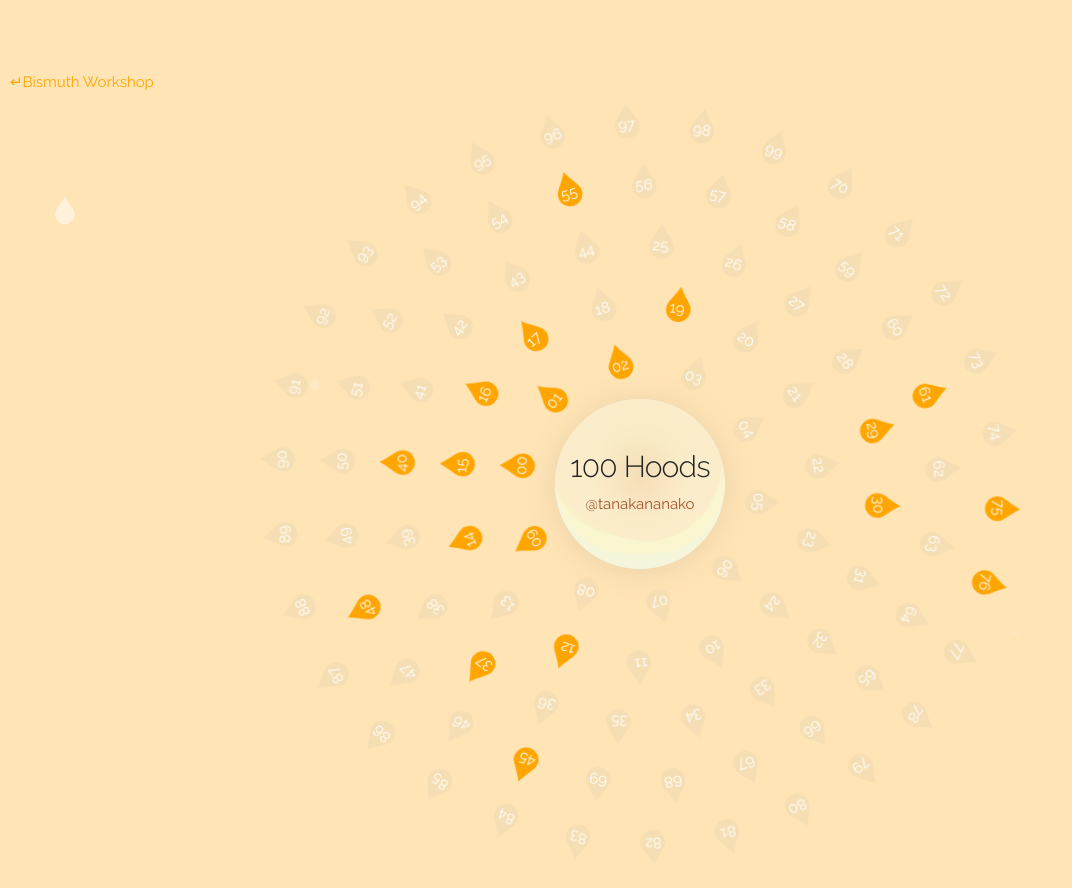
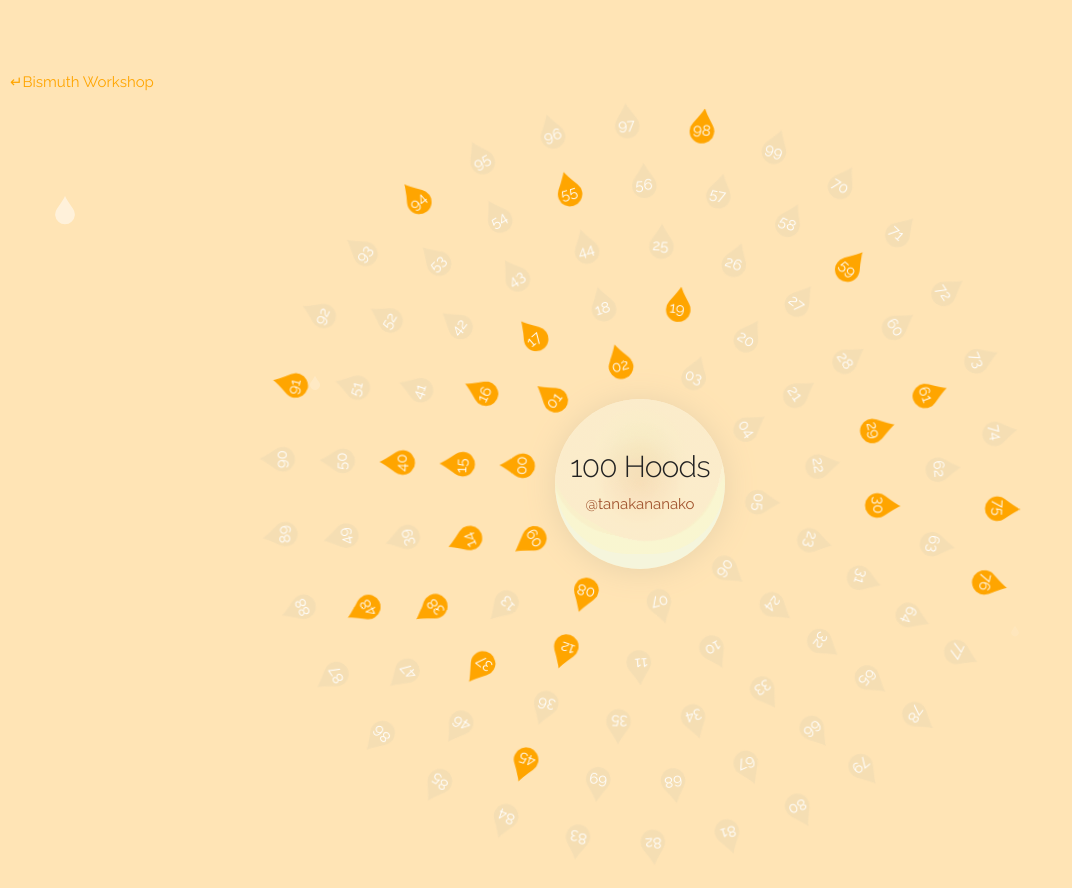
Before and after one commit to RhapsodySiu/carousel_gallery, a plain HTML site: page index.html in a window 1280 px wide. Shown: the top 888 px of the page, without its empty margins (0-1072 px from the left). Drawn offline with Linux system fonts and the light colour scheme.

Commit message:
add 6 entries
Change-Id: I545830cc4c00466b02b06541e11ac831ef5e7eb0

```diff
--- a/data.js
+++ b/data.js
@@ -8,67 +8,67 @@ var gallery_data = {
     defaultTextColor: "Black",
 	defaultBtnColor: "White",
     customBtnBgColors: ["orange","orange","orange","wheat","wheat",
-					   "wheat","wheat","wheat","wheat","orange",
+					   "wheat","wheat","wheat","orange","orange",
 					   "wheat","wheat","orange","wheat","orange",
 					   "orange","orange","orange","wheat","orange",
 					   "wheat","wheat","wheat","wheat","wheat",
 					   "wheat","wheat","wheat","wheat","orange",
 					   "orange","wheat","wheat","wheat","wheat",
-					   "wheat","wheat","orange","wheat","wheat",
+					   "wheat","wheat","orange","orange","wheat",
 					   "orange","wheat","wheat","wheat","wheat",
 					   "orange","wheat","wheat","orange","wheat",
 					   "wheat","wheat","wheat","wheat","wheat",
-					   "orange","wheat","wheat","wheat","wheat",
+					   "orange","wheat","wheat","wheat","orange",
 					   "wheat","orange","wheat","wheat","wheat",
 					   "wheat","wheat","wheat","wheat","wheat",
 					   "wheat","wheat","wheat","wheat","wheat",
 					   "orange","orange","wheat","wheat","wheat",
 					   "wheat","wheat","wheat","wheat","wheat",
 					   "wheat","wheat","wheat","wheat","wheat",
-					   "wheat","wheat","wheat","wheat","wheat",
-					   "wheat","wheat","wheat","wheat","wheat"],
+					   "wheat","orange","wheat","wheat","orange",
+					   "wheat","wheat","wheat","orange","wheat"],
     customBtnBgColorsHover: [],
 	customBtnColors: [],
     customTextColors: ["lightslategrey","cornsilk","lightsalmon","brown","brown",
-					   "brown","brown","brown","brown","lightgray",
+					   "brown","brown","brown","#ffcc81","lightgray",
 					   "brown","brown","darkolivegreen","brown","#cdd7ff",
 					   "#bce7e3","lightgray","darkcyan","brown","magenta",
 					   "brown","brown","brown","brown","brown",
 					   "brown","brown","brown","brown","brown",
 					   "orange","brown","brown","brown","brown",
-					   "brown","brown","yellow","brown","brown",
+					   "brown","brown","yellow","#595e05","brown",
 					   "orange","brown","brown","brown","brown",
 					   "darkmagenta","brown","brown","lightcyan","brown",
 					   "brown","brown","brown","brown","brown",
-					   "#423928","brown","brown","brown","brown",
+					   "#423928","brown","brown","brown","#4f3a1b",
 					   "brown","lightyellow","brown","brown","brown",
 					   "brown","brown","brown","brown","brown",
 					   "brown","brown","brown","brown","brown",
 					   "#fff","lightpink","brown","brown","brown",
 					   "brown","brown","brown","brown","brown",
 					   "brown","brown","brown","brown","brown",
-					   "brown","brown","brown","brown","brown",
-					   "brown","brown","brown","brown","brown"],
+					   "brown","#ded9d5","brown","brown","#fff",
+					   "brown","brown","brown","#f2ff9f","brown"],
     imgNames: ["0","1","2","n","n",
-			   "n","n","n","n","9",
+			   "n","n","n","8","9",
 			   "n","n","12","n","14",
 			   "15","16","17","n","19",
 			   "n","n","n","n","n",
 			   "n","n","n","n","29",
 			   "30","n","n","n","n",
-			   "n","n","37","n","n",
+			   "n","n","37","38","n",
 			   "40","n","n","n","n",
 			   "45","n","n","48","n",
 			   "n","n","n","n","n",
-			   "55","n","n","n","n",
+			   "55","n","n","n","59",
 			   "n","61","n","n","n",
 			   "n","n","n","n","n",
 			   "n","n","n","n","n",
 			   "75","76","n","n","n",
 			   "n","n","n","n","n",
 			   "n","n","n","n","n",
-			   "n","n","n","n","n",
-			   "n","n","n","n","n"],
+			   "n","91","n","n","94",
+			   "n","n","n","98","n"],
     itemTags: [],
     itemNames: ["Amniotic Acid",//1
                 "Blood",
@@ -78,13 +78,13 @@ var gallery_data = {
                 "", //Gastric Acid
                 "", //Semen
                 "", //Urine
-                "", //Pus
+                "Pus",
                 "Holy Water", //10
                 "", //Bubble
                 "", //Cloud
                 "Dew",
                 "", //Mist
-                "Rain",  //15
+                "Rain", //15
                 "Snow",
                 "Ice",
                 "Steam",
@@ -108,7 +108,7 @@ var gallery_data = {
                 "", //Ice Cream
                 "", //Pudding
                 "Honey",
-                "", //Nectar
+                "Nectar",
                 "", //40,Resin
                 "Lava",
                 "", //Mud
@@ -129,7 +129,7 @@ var gallery_data = {
                 "", //Soft Drink
                 "", //Coconut juice
                 "", //Balm
-                "",//60,Perfume
+                "Perfume", //60
                 "", //Pigment
                 "Wax",
                 "", //Wastewater
@@ -161,14 +161,14 @@ var gallery_data = {
                 "", //Rice Wine
                 "", //90,Soju
                 "", //White Tea
-                "", //Green Tea
-                "", //Yellow Tea
+                "Green Tea",
+                "", //Butter tea
                 "", //Oolong Tea
-                "",//95,Black Tea
+                "Black Tea",//95
                 "",//Puerh Tea
                 "",//Herbal Tea
                 "",//Matcha Tea
-                "",//Milk Tea
+                "Chai Tea",//Chai Tea
                 ""],//Boba Tea
     itemDescriptions: ["<q>Giving birth and being born brings us into the essence of creation, where the human spirit is courageous and bold and the body, a miracle of wisdom</q><br><span class='author'>Harriette Hartigan</span>",
                       "No pestilence had ever been so fatal, or so hideous. Blood was its Avatar and its seal --the redness and the horror of blood. There were sharp pains, and sudden dizziness, and then profuse bleeding at the pores, with dissolution. The scarlet stains upon the body and especially upon the face of the victim, were the pest ban which shut him out from the aid and from the sympathy of his fellow-men. And the whole seizure, progress and termination of the disease, were the incidents of half an hour. <p><cite>THE MASQUE OF THE RED DEATH</cite><br><span class='author'>Edgar Allan Poe</span></p>",
@@ -178,7 +178,7 @@ var gallery_data = {
                       "",
                       "",
                       "",
-                      "",
+                      "<q>Whoever refuses to remember the inhumanity is prone to new risks of infection.</q><span class='author'>Richard von Weizsaecker</span>",
                       "<p>&ldquo;Peter replied, &ldquo;Repent and be baptized, every one of you, in the name of Jesus Christ for the forgiveness of your sins. And you will receive the gift of the Holy Spirit.&rdquo;</p><p><cite>Acts 2:38</cite></p>",
                       "",
                       "",
@@ -208,7 +208,7 @@ var gallery_data = {
 						"", //Ice Cream
 						"", //Pudding
 						"<q>Life is the flower for which love is the honey.</q><br><span class='author'>Victor Hugo</span>",
-						"", //Nectar
+						"<p>Nectar in flower,<br> The bee is there.<br> Love is nectar<br> In this world,<br> We the creatures<br> Are the bees<br> With our dreams<br> That is blossoming<br> And making the world<br> The incomparable heaven.<br> Don't be sad<br> My dear friends,<br> Get here everything<br> In this life-nectar.</p><cite>Nectar in Flower</cite><br/><span class='author'>Gajanan Mishra</span>", //Nectar
 						"", //40,Resin
 						"<q>Zeal is a volcano, the peak of which the grass of indecisiveness does not grow.</q><br><span class='author'>Khali Gibran</span>",
 						"", //Mud
@@ -229,7 +229,7 @@ var gallery_data = {
 						"", //Soft Drink
 						"", //Coconut juice
 						"", //Balm
-						"",//60,Perfume
+						"<q>Little things seem nothing, but they give peace, like those meadow flowers which individually seem odorless but all together perfume the air.</q><br><span class='author'>Georges Bernanos</span>",//60
 						"", //Pigment
 						"&#39;Politeness is to human nature what warmth is to wax.&#39;<br><span class='author'>Arthur Schopenhauer</span>",
 						"", //Wastewater
@@ -261,33 +261,33 @@ var gallery_data = {
 						"", //Rice Wine
 						"", //90,Soju
 						"", //White Tea
-						"", //Green Tea
+						"<q>The first cup moistens my lips and throat;<br/>The second cup breaks my loneliness;<br/>The third cup searches my barren entrail but to find therein some thousand volumes of odd ideographs;<br/>The fourth cup raises a slight perspiration-all the wrongs of life pass out through my pores;<br/>At the fifth cup I am purified;<br/>The sixth cup calls me to the realms of the immortals.<br/>The seventh cup-ah, but I could take no more! I only feel the breath of the cool wind that raises in my sleeves.<br/>Where is Elysium? Let me ride on this sweet breeze and waft away thither.</q><br/><span class='author'>Lu Tong</span>", //Green Tea
 						"", //Yellow Tea
 						"", //Oolong Tea
-						"",//95,Black Tea
+						"<p>The sound of nightingales, of flushing strawberries<br>in his hand held out to me<br>weak morning tea<br>agitated ease<br>somehow we had grown used to living like culprits<br><br>where, where should we hide them<br>our souls that he closed we closed tightly<br>now (for the first time?) brush off one another<br>the sea flattened out flattened out and disappeared<br>we in a dream, but for the sound of the boats of the fishermen<br>the mountains dark and violet<br>surely so surely they approached and overran us<br>we the lost in the land of the lost<br>brushed<br>silence with the wing of a sparrow<br><br>we denied<br>the sky, the heavy clouds, the bay<br>all that sank without a trace<br>the evening, passing through the old voices of the neighbors<br>in the taste of apple and yoghurt<br><br>drew us down into the depths</p><cite>TEA</cite><br/><span class='author'>Gülten Akın</span>",//95,Black Tea
 						"",//Puerh Tea
 						"",//Herbal Tea
 						"",//Matcha Tea
-						"",//Milk Tea
+						"<q>I like the pause that tea allows.</q><br/><span class='author'>Waris Ahluwalia</span>",//Milk Tea
 						""],
     itemBgColors: ["#183848","darkred","darkslategray","wheat","wheat",
-				   "wheat","wheat","wheat","wheat","dimgray",
+				   "wheat","wheat","wheat","#485624","dimgray",
 				   "wheat","wheat","#ADD26B","wheat","#805FD4",
 				   "steelblue","#677C7F","#000","wheat","#6e43a7",
 				   "wheat","wheat","wheat","wheat","wheat",
 				   "wheat","wheat","wheat","wheat","#FFD372",
 				   "#e84a30","wheat","wheat","wheat","wheat",
-				   "wheat","wheat","darkblue","wheat","wheat",
+				   "wheat","wheat","darkblue","#bfdbaa","wheat",
 				   "#2d2544","wheat","wheat","wheat","wheat",
 				   "#A893A6","wheat","wheat","#005CFF","wheat",
 				   "wheat","wheat","wheat","wheat","wheat",
-				   "#ab9774","wheat","wheat","wheat","wheat",
+				   "#ab9774","wheat","wheat","wheat","#ffb9b9",
 				   "wheat","#aaa","wheat","wheat","wheat",
 				   "wheat","wheat","wheat","wheat","wheat",
 				   "wheat","wheat","wheat","wheat","wheat",
 				   "#de3838","#8f4c5e","wheat","wheat","wheat",
 				   "wheat","wheat","wheat","wheat","wheat",
 				   "wheat","wheat","wheat","wheat","wheat",
-				   "wheat","wheat","wheat","wheat","wheat",
-				   "wheat","wheat","wheat","wheat","wheat"],
+				   "wheat","#2a4d32","wheat","wheat","#0c1463",
+				   "wheat","wheat","wheat","#962e0d","wheat"],
   };
```
Also changed, not shown: index.html (+7 -2 lines), images/38.png (added), images/59.png (added), images/8.png (added), images/91.png (added), images/94.png (added), images/98.png (added).
